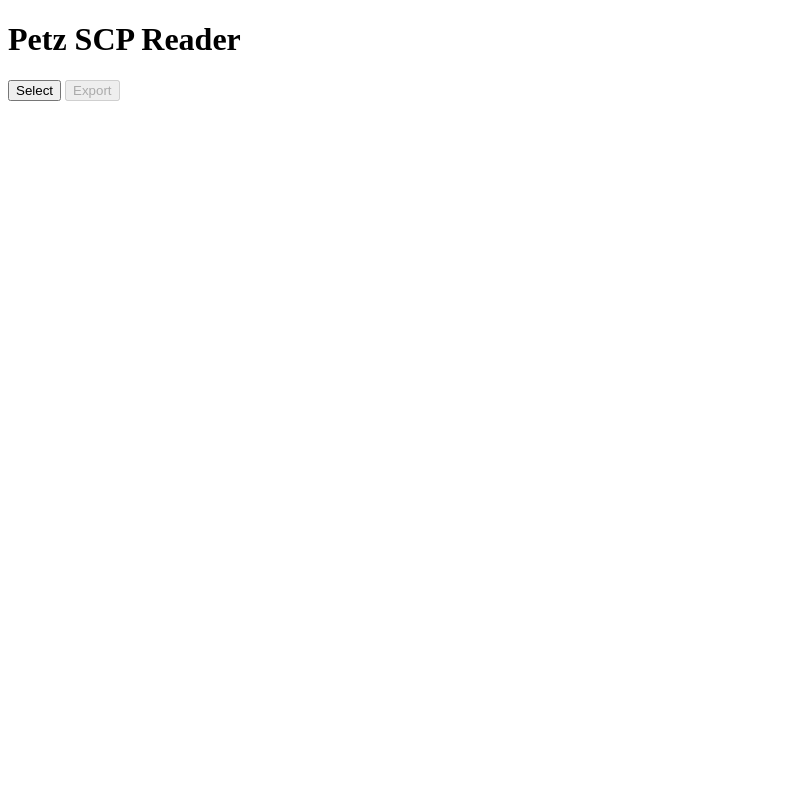
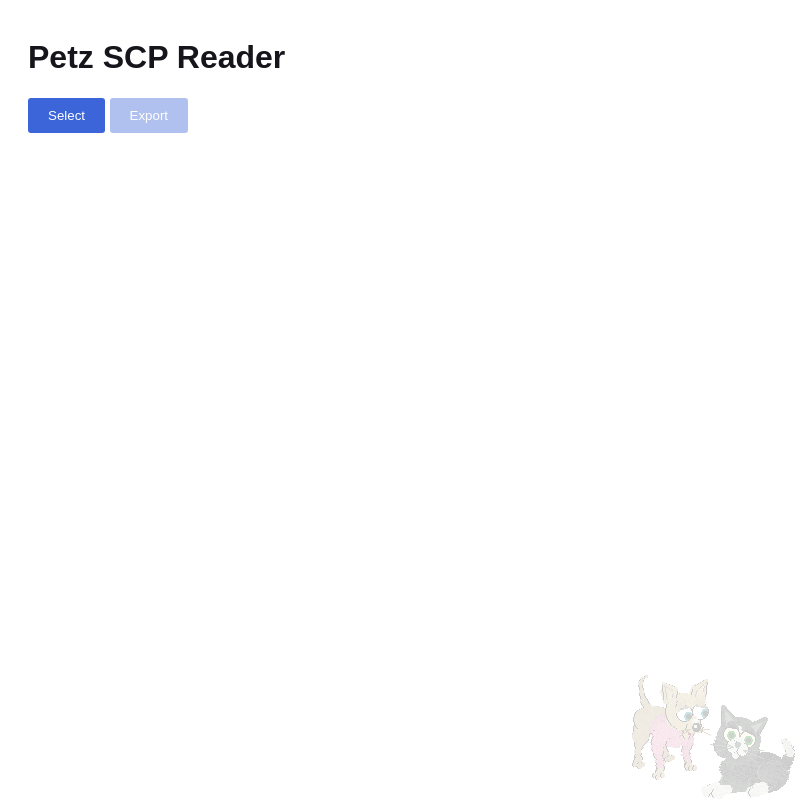
Before and after one commit to J-Sanderson/petz-scp-reader-gui, an Electron app: page index.html in a window 800 px wide. Drawn offline with Linux system fonts and the light colour scheme.

Commit message:
style: main window

```diff
--- /dev/null
+++ b/assets/css/style.css
@@ -0,0 +1,48 @@
+:root {
+    --white: #fff;
+    --black: rgb(21, 21, 27);
+    --grey: rgb(85, 89, 97);
+    --blue: rgb(59, 101, 216);
+}
+
+body {
+    background: var(--white);
+    color: var(--black);
+    font-family: sans-serif;
+    padding: 10px 20px;
+}
+
+a {
+    color: var(--blue);
+}
+
+button {
+    background: var(--blue);
+    color: var(--white);
+    border: 0;
+    border-radius: 3px;
+    padding: 10px 20px;
+    cursor: pointer;
+}
+
+button:disabled {
+    opacity: 0.4;
+    cursor: not-allowed;
+}
+
+hr {
+    background: transparent;
+    border: 0;
+    border-top: 1px solid var(--grey);
+}
+
+.backdrop {
+    position: fixed;
+    right: 0;
+    bottom: 0;
+    opacity: 0.2;
+}
+
+#output {
+    width: calc(100% - 171px);
+}
--- a/index.html
+++ b/index.html
@@ -5,6 +5,7 @@
     <!-- https://developer.mozilla.org/en-US/docs/Web/HTTP/CSP -->
     <meta http-equiv="Content-Security-Policy" content="default-src 'self'; script-src 'self'">
     <meta http-equiv="X-Content-Security-Policy" content="default-src 'self'; script-src 'self'">
+    <link rel="stylesheet" type="text/css" href="./assets/css/style.css">
     <title>Petz SCP Reader</title>
   </head>
   <body>
@@ -16,6 +17,7 @@
     <div id="output">
 
     </div>
+    <img src="./assets/img/chi-bw.gif" class="backdrop" alt="">
   </body>
   <script src="index.js"></script>
 </html>
```
Also changed, not shown: formatters/html.js (+7 -0 lines), assets/img/chi-bw.gif (added).
